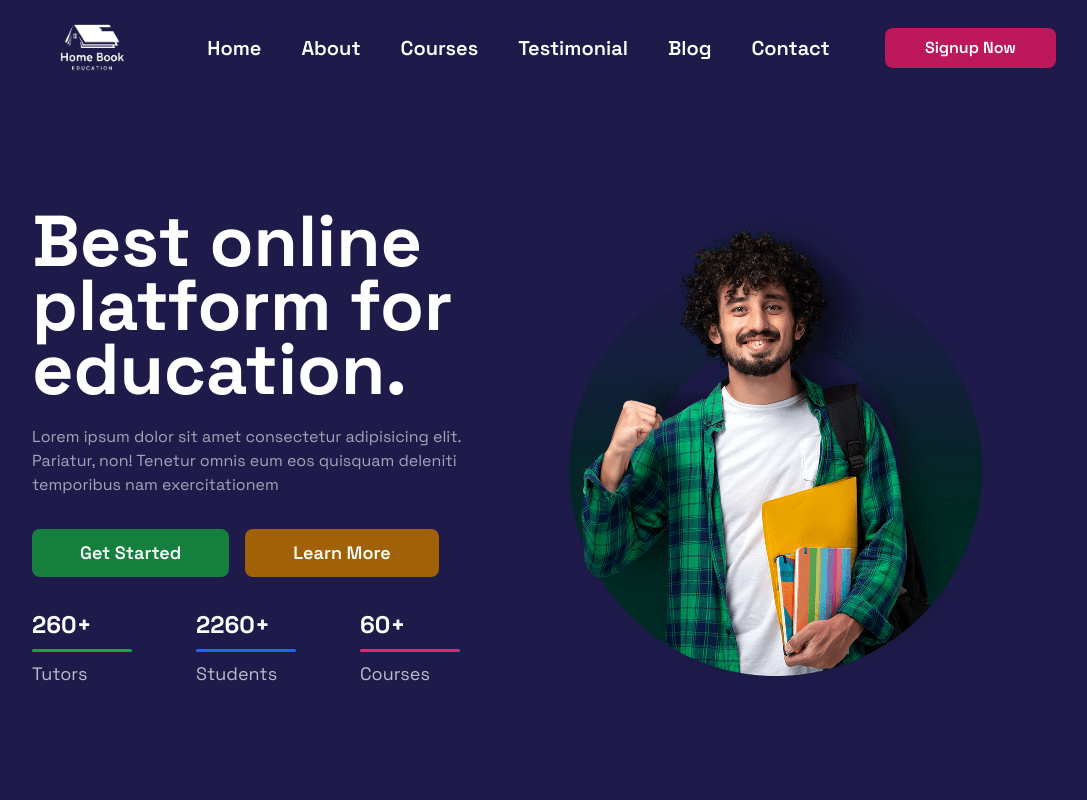
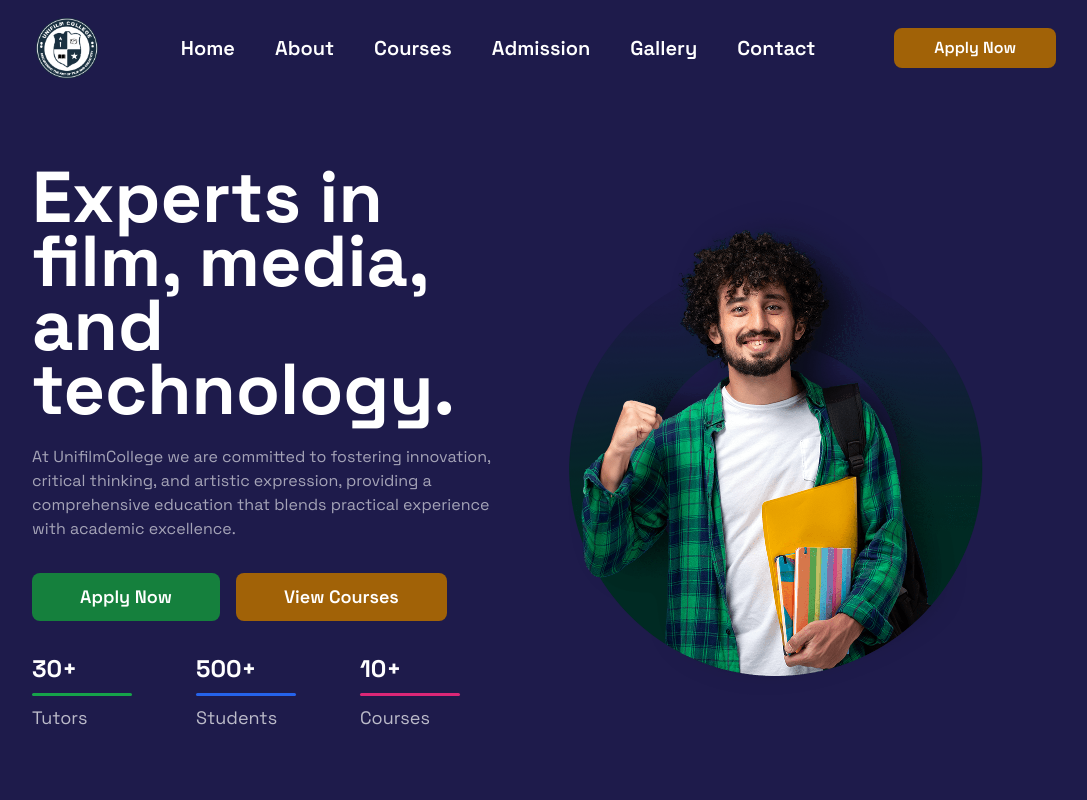
Before and after one commit to Redemption19/unifilmcollege, a Next.js app: page / in a window 1280 px wide. Shown: the top 800 px of the page, without its empty margins (96-1183 px from the left). Built offline with nearby package versions, Linux system fonts and the light colour scheme.

Commit message:
`feat: updated hero content, navbar, and constants for unifilm college branding`

```diff
--- a/components/Home/Hero/HeroContent.tsx
+++ b/components/Home/Hero/HeroContent.tsx
@@ -8,7 +8,7 @@ const HeroContent = () => {
         data-aos="fade-right"
         className="text-3xl sm:text-4xl md:text-5xl lg:text-6xl xl:text-7xl font-bold md:leading-[3rem] lg:leading-[3.5rem] xl:leading-[4rem] text-white"
       >
-        Best online platform for education.
+        Experts in film, media, and technology.
       </h1>
       {/* Description */}
       <p
@@ -16,8 +16,8 @@ const HeroContent = () => {
         data-aos-delay="150"
         className="mt-6 text-sm md:text-base text-white text-opacity-60"
       >
-        Lorem ipsum dolor sit amet consectetur adipisicing elit. Pariatur, non!
-        Tenetur omnis eum eos quisquam deleniti temporibus nam exercitationem
+        At UnifilmCollege we are committed to fostering innovation, critical thinking, and artistic expression, providing a comprehensive
+        education that blends practical experience with academic excellence.
       </p>
       {/* Buttons */}
       <div className="mt-8 flex items-center space-x-4">
@@ -26,21 +26,21 @@ const HeroContent = () => {
           data-aos-delay="300"
           className="button__cls bg-green-700 hover:bg-green-900"
         >
-          Get Started
+          Apply Now
         </button>
         <button
           data-aos="zoom-in"
           data-aos-delay="450"
           className="button__cls bg-yellow-700 hover:bg-yellow-900"
         >
-          Learn More
+          View Courses
         </button>
       </div>
       {/* Stats */}
       <div className="flex items-center flex-wrap space-x-16 mt-8">
         <div data-aos="fade-up" data-aos-delay="600">
           <p className="md:text-xl lg:text-2xl text-base text-white font-bold">
-            260+
+            30+
           </p>
           <p className="w-[100px] h-[3px] bg-green-600 mt-2 mb-2 rounded-lg"></p>
           <p className="md:text-lg text-sm text-white text-opacity-70">
@@ -49,7 +49,7 @@ const HeroContent = () => {
         </div>
         <div data-aos="fade-up" data-aos-delay="750">
           <p className="md:text-xl lg:text-2xl text-base text-white font-bold">
-            2260+
+            500+
           </p>
           <p className="w-[100px] h-[3px] bg-blue-600 mt-2 mb-2 rounded-lg"></p>
           <p className="md:text-lg text-sm text-white text-opacity-70">
@@ -58,7 +58,7 @@ const HeroContent = () => {
         </div>
         <div data-aos="fade-up" data-aos-delay="900">
           <p className="md:text-xl lg:text-2xl text-base text-white font-bold">
-            60+
+            10+
           </p>
           <p className="w-[100px] h-[3px] bg-pink-600 mt-2 mb-2 rounded-lg"></p>
           <p className="md:text-lg text-sm text-white text-opacity-70">
--- a/components/Home/Navbar/Nav.tsx
+++ b/components/Home/Navbar/Nav.tsx
@@ -32,12 +32,12 @@ const Nav = ({ openNav }: Props) => {
   return (
     <div
       className={`fixed ${
-        navBg ? "bg-indigo-800" : "fixed"
+        navBg ? "bg-indigo-950" : "fixed"
       } w-full transition-all duration-200 h-[12vh] z-[1000]`}
     >
       <div className="flex items-center h-full justify-between w-[90%] xl:w-[80%] mx-auto">
         {/* Logo */}
-        <Image src="/images/logo.png" alt="Logo" width={120} height={120} />
+        <Image src="/images/unifilm-logo.PNG" alt="Logo" width={70} height={70} />
         {/* NavLinks */}
         <div className="hidden lg:flex items-center space-x-10">
           {navLinks.map((link) => {
@@ -50,8 +50,8 @@ const Nav = ({ openNav }: Props) => {
         </div>
         {/* Buttons */}
         <div className="flex items-center space-x-4">
-          <button className="md:px-10 md:py-2 px-8 py-1.5 text-white font-semibold text-base bg-pink-700 hover:bg-pink-900 transition-all duration-200 rounded-lg">
-            Signup Now
+          <button className="md:px-10 md:py-2 px-8 py-1. text-white font-semibold text-base bg-yellow-700 hover:bg-yellow-900 transition-all duration-200 rounded-lg">
+            Apply Now
           </button>
           {/* Burger menu */}
           <HiBars3BottomRight
--- a/constant/constant.ts
+++ b/constant/constant.ts
@@ -17,12 +17,12 @@ export const navLinks = [
   {
     id: 4,
     url: "#",
-    label: "Testimonial",
+    label: "Admission",
   },
   {
     id: 5,
     url: "#",
-    label: "Blog",
+    label: "Gallery",
   },
   {
     id: 6,
```
Also changed, not shown: public/images/unifilm-logo.PNG (added), 1 other file (tests, documents, lock files or other folders).
